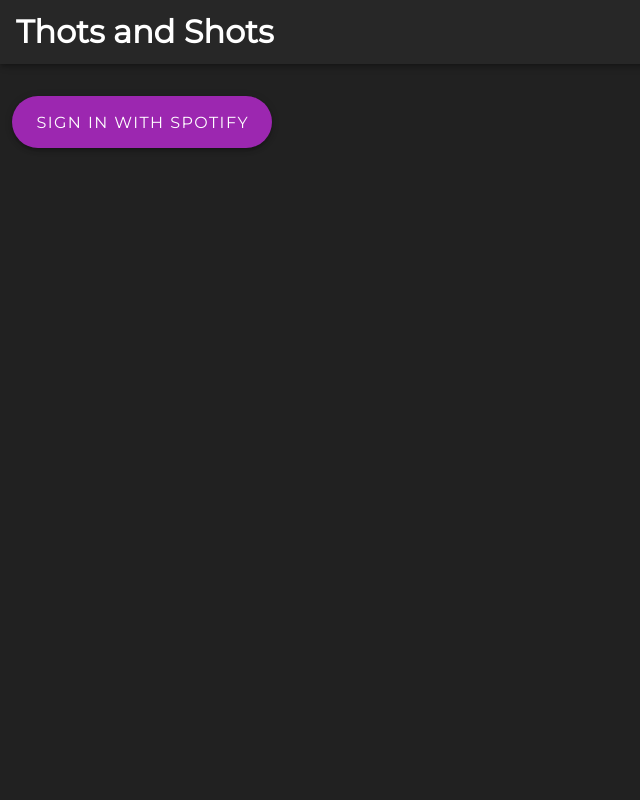
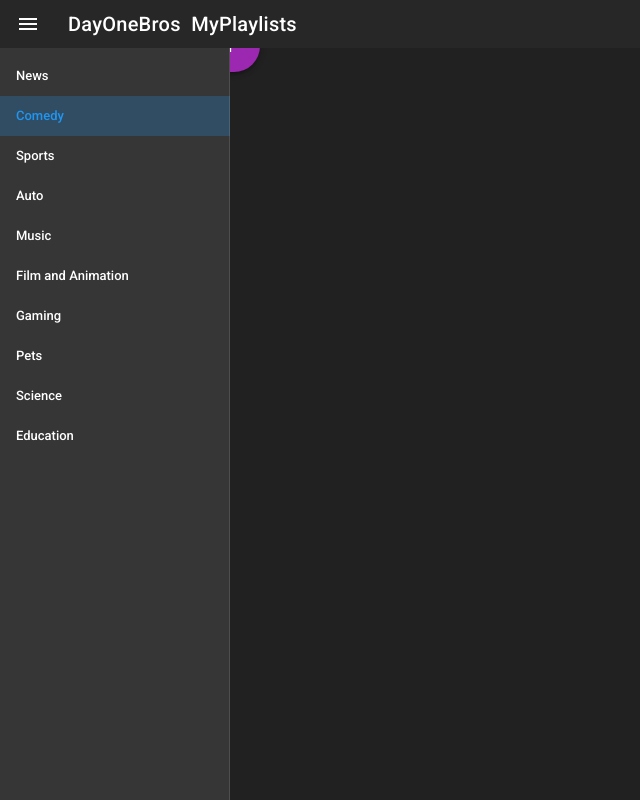
Before and after one commit to tonystonee/tns, a Vue app: page /me in a window 1280 px wide. Shown: the whole page, without its empty margins (0-640 px from the left). Built offline with nearby package versions, Linux system fonts and the light colour scheme.

Commit message:
nav drawer template

```diff
--- a/src/App.vue
+++ b/src/App.vue
@@ -1,8 +1,7 @@
 <template>
   <v-app>
-    <action-bar> </action-bar>
-    <v-main class="grey darken-4">
-      <v-container fluid height="100%">
+    <nav-drawer></nav-drawer>
+    <v-main fluid class="grey darken-4 pa-0">
         <v-alert type="error" v-if="error">
           {{error}}
         </v-alert>
@@ -31,13 +30,13 @@
         >
           Sign in with Spotify
         </v-btn>
-      </v-container>
     </v-main>
   </v-app>
 </template>
 
 <script>
-import ActionBar from "./components/ActionBar";
+// import ActionBar from "./components/ActionBar";
+import NavDrawer from './components/NavDrawer';
 import Debug from './components/Debug';
 import { mapGetters } from 'vuex';
 export default {
@@ -46,8 +45,9 @@
     error: ""
   }),
   components: {
-    ActionBar,
+    // ActionBar,
     Debug,
+    NavDrawer
   },
   computed: {
     ...mapGetters([
--- /dev/null
+++ b/src/components/NavDrawer.vue
@@ -0,0 +1,142 @@
+<template>
+    <div>
+        <v-navigation-drawer
+            v-if="nav"
+            class="nav-drawer lighten-5 "
+            :class="navColor"
+            v-model="drawer"
+            fixed
+            clipped
+            width="230"
+            app
+        >
+            <v-list dense>
+                <v-app-bar flat :color="navColor" class="darken-2 hidden-lg-and-up title-tile">
+                    <v-app-bar-nav-icon @click.stop="drawer = !drawer" class="mx-1"></v-app-bar-nav-icon>
+                    <v-icon class="mx-0" :color="iconColor">fas fa-play-circle</v-icon>
+                    <v-toolbar-title class="title ml-1 mr-5 align-center ">
+                        <router-link :to="{name: 'home'}" :class="textColor">DayOneBros &nbsp;</router-link>
+                    </v-toolbar-title>
+                    <v-divider></v-divider>
+                </v-app-bar>
+            <v-list-item-group
+                v-model="selectedItem"
+                color="primary"
+            >
+                <v-list-item
+
+                v-for="(item, i) in items"
+                :key="i"
+                >
+                <v-list-item-content>
+                    <v-list-item-title v-text="item.text"></v-list-item-title>
+                </v-list-item-content>
+                </v-list-item>
+            </v-list-item-group>
+            </v-list>
+        </v-navigation-drawer>
+
+        <v-app-bar
+            :color="navColor"
+            class="darken-2"
+            dense
+            flat
+            fixed
+            clipped-left
+            app
+        >
+            <v-app-bar-nav-icon v-if="nav" @click.stop="drawer = !drawer"></v-app-bar-nav-icon>
+            <v-icon class="ml-2 mr-0 navicon" :color="iconColor">fas fa-play-circle</v-icon>
+            <v-toolbar-title class="title ml-2 mr-5 align-center ">
+                <router-link :to="{name: 'home'}" :class="textColor">DayOneBros &nbsp;</router-link>
+                <span v-if="category" :class="textColor" class="subheading">{{category}}</span>
+            </v-toolbar-title>
+        </v-app-bar>
+    </div>
+</template>
+
+<script>
+    import Category from '@/mixins/category';
+    export default {
+        name: 'Navbar',
+        mixins: [Category],
+        props: {
+            source: String,
+        },
+        data: () => ({
+            selectedItem: 1,
+            drawer: null,
+            category: null,
+            items: [
+                { icon: 'trending_up', text: 'News', slug: 'news' },
+                { icon: 'fas fa-laugh-squint', text: 'Comedy', slug: 'comedy' },
+                { icon: 'fas fa-football-ball', text: 'Sports', slug: 'sports' },
+                { icon: 'drive_eta', text: 'Auto', slug: 'auto' },
+                { icon: 'audiotrack', text: 'Music', slug: 'music' },
+                { icon: 'fas fa-film', text: 'Film and Animation', slug: 'film-and-animation' },
+                { icon: 'videogame_asset', text: 'Gaming', slug: 'gaming' },
+                { icon: 'pets', text: 'Pets', slug: 'pets' },
+                { icon: 'fas fa-flask', text: 'Science', slug: 'science' },
+                { icon: 'fas fa-graduation-cap', text: 'Education', slug: 'education' },
+            ],
+        }),
+
+        computed:{
+            nav(){
+                return !(this.$route.name == "terms" || this.$route.name == "copyright" ||
+                this.$route.name == "privacy");
+            },
+            isHome(){
+                return this.$route.name == "home";
+            },
+            textColor(){
+                if(this.$route.name == "home"){
+                    return 'black--text';
+                } else{
+                    return 'white--text';
+                }
+            },
+            iconColor(){
+                if(this.$route.name == "home"){
+                    return 'red';
+                } else{
+                    return 'white';
+                }
+            },
+            navColor(){
+                if(this.$route.name == "home"){
+                    return 'white';
+                } else{
+                    return 'barColor';
+                }
+            },
+        },
+    };
+</script>
+
+
+<style lang="scss">
+.title{
+    a{
+        text-decoration: none;
+    }
+}
+.nav-drawer{
+    .title-tile{
+        display: flex;
+        flex-direction: column;
+        align-content: center;
+        height: 48px;
+        .v-toolbar__content{
+            padding: 0;
+            .title{
+                font-size: 16px !important;
+            }
+        }
+    }
+    .primary--text{
+        background-image: none;
+        color: inherit !important;
+    }
+}
+</style>
--- /dev/null
+++ b/src/mixins/category.js
@@ -0,0 +1,23 @@
+export default {
+    computed:{
+        darken(){
+            if(this.$route.name == "home"){
+                return null;
+            } else{
+                return 'darken-2';
+            }
+        },
+    },
+    watch: {
+        $route: {
+            handler(){
+                if(this.$router.history.current.name == "home"){
+                    this.category = null;
+                } else {
+                    this.category = this.$router.history.current.name;
+                }
+            },
+            immediate: true,
+        },
+    }
+}
--- a/src/views/Home.vue
+++ b/src/views/Home.vue
@@ -1,10 +1,33 @@
 <template>
   <div class="home">
+    <playlists :playlists="playlists"></playlists>
   </div>
 </template>
 
 <script>
+import Playlists from "@/components/Playlists";
 export default {
   name: "Home",
+  data: () => ({
+    playlists: [],
+  }),
+  components: {
+    Playlists
+  },
+  methods: {
+    loadPlaylists: async function() {
+      let data;
+      try {
+        data = await this.$store.state.spotifyAPI.getUserPlaylists();
+      } catch(xhr) {
+        console.error(xhr);
+        return;
+      }
+      this.playlists = data.items;
+    },
+  },
+  mounted() {
+    this.loadPlaylists();
+  }
 };
 </script>
```
